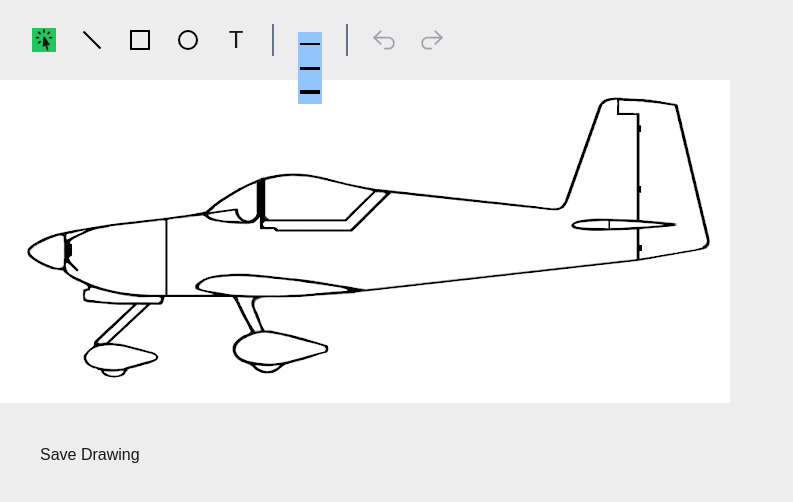
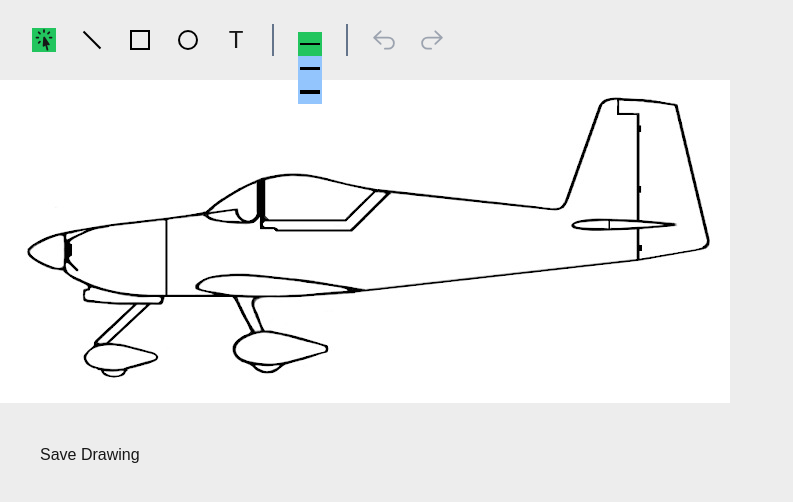
Before and after one commit to SlightlyBuggy/build_notes, a Next.js app: page /image_editor in a window 1280 px wide. Both pictures are taken after a click on the element 308 px from the left and 40 px from the top of the page. Shown: the top 502 px of the page, without its empty margins (0-793 px from the left). Built offline with nearby package versions, Linux system fonts and the light colour scheme.

Commit message:
more progress on stroke

```diff
--- a/app/lib/hooks/useToolPalette.ts
+++ b/app/lib/hooks/useToolPalette.ts
@@ -2,6 +2,8 @@ import { useState } from "react";
 import { DrawingTool } from "../util/enums";
 
 export const useToolPalette = () => {
+
+    // TODO: move stateful stuff of StrokeWidthSelector here
     const [activeTool, setActiveTool] = useState<DrawingTool>(DrawingTool.Selector);
 
     const handleToolClick = (tool: DrawingTool) => {
--- a/app/ui/ImageUploadAndEditor/ImageEditor/DrawingToolPalette/StrokeSelection/StrokeMenu.tsx
+++ b/app/ui/ImageUploadAndEditor/ImageEditor/DrawingToolPalette/StrokeSelection/StrokeMenu.tsx
@@ -1,27 +1,29 @@
-import { AvailableStroke } from "../StrokeWidthSelector"
+import { StrokeItem } from "../StrokeWidthSelector"
 import StrokeMenuItem from "./StrokeMenuItem"
 
 
 export default function StrokeMenu(
     {
         closeMenu,
-        selectedStroke,
-        setSelectedStroke,
+        selectedStrokeItem,
+        setSelectedStrokeItem,
         availableStrokes
     }:{
         closeMenu: () => void,
-        selectedStroke: AvailableStroke,
-        setSelectedStroke: (stroke: AvailableStroke) => void,
-        availableStrokes: AvailableStroke[]
+        selectedStrokeItem: StrokeItem,
+        setSelectedStrokeItem: (strokeItem: StrokeItem) => void,
+        availableStrokes: StrokeItem[]
     }
 ) {
-    // TODO: pick up here
     return (
-        <div className="relative z-10 flex items-start">
+        <div className="relative z-10 flex items-start"
+            onMouseLeave={() => closeMenu()}
+
+        >
             <div className="p-3">
                 {availableStrokes.map((val, idx) => {
                 return  (
-                    <StrokeMenuItem key={idx} widthPx={val.strokeWidthPx} />
+                    <StrokeMenuItem key={idx} thisStrokeItem={val} selectedStrokeItem={selectedStrokeItem} setSelectedStrokeItem={setSelectedStrokeItem}/>
                 )
                 })}
             </div>
--- a/app/ui/ImageUploadAndEditor/ImageEditor/DrawingToolPalette/StrokeSelection/StrokeMenuItem.tsx
+++ b/app/ui/ImageUploadAndEditor/ImageEditor/DrawingToolPalette/StrokeSelection/StrokeMenuItem.tsx
@@ -1,20 +1,27 @@
 import clsx from "clsx"
+import { StrokeItem } from "../StrokeWidthSelector"
 
 export default function StrokeMenuItem(
     {
-        widthPx,
+        thisStrokeItem,
+        selectedStrokeItem,
+        setSelectedStrokeItem,
 
     }:{
-        widthPx: number
+        thisStrokeItem: StrokeItem,
+        selectedStrokeItem: StrokeItem,
+        setSelectedStrokeItem: (strokeItem: StrokeItem) => void
     }
 ) {
-    const widthClass = `h-[${widthPx}px]`
+    const widthClass = `h-[${thisStrokeItem.strokeWidthPx}px]`
     return(
         <div
             className={clsx(
-                "flex items-center hover:cursor-pointer bg-blue-300",
+                "flex items-center hover:cursor-pointer",
+                {"bg-blue-300": thisStrokeItem.strokeName != selectedStrokeItem.strokeName},
+                {"bg-green-500": thisStrokeItem.strokeName == selectedStrokeItem.strokeName},
             )}
-
+            onClick={() => {setSelectedStrokeItem(thisStrokeItem)}}
 
         >
             <div className="h-6 w-6 flex items-center justify-center hover:bg-yellow-100">
--- a/app/ui/ImageUploadAndEditor/ImageEditor/DrawingToolPalette/StrokeWidthSelector.tsx
+++ b/app/ui/ImageUploadAndEditor/ImageEditor/DrawingToolPalette/StrokeWidthSelector.tsx
@@ -5,12 +5,12 @@ import { useState } from "react"
 import SelectedStrokeButton from "./StrokeSelection/SelectedStrokeButton"
 import StrokeMenu from "./StrokeSelection/StrokeMenu"
 
-export interface AvailableStroke {
+export interface StrokeItem {
     strokeName: string
     strokeWidthPx: number
 }
 
-const availableStrokes: AvailableStroke[] = [
+const strokeItems: StrokeItem[] = [
     {strokeName: 'small', strokeWidthPx: 2},
     {strokeName: 'medium', strokeWidthPx: 3},
     {strokeName: 'large', strokeWidthPx: 4},
@@ -19,11 +19,10 @@ const availableStrokes: AvailableStroke[] = [
 export default function StrokeWidthSelector() {
 
     const [strokeMenuOpen, setStrokeMenuOpen] = useState<boolean>(false)
-    const [selectedStroke, setSelectedStroke] = useState<AvailableStroke>({strokeName: 'small', strokeWidthPx: 2})
+    const [selectedStrokeItem, setSelectedStrokeItem] = useState<StrokeItem>({strokeName: 'small', strokeWidthPx: 2})
 
     const openMenu = () => {
         setStrokeMenuOpen(true)
-
     }
 
     const closeMenu = () => {
@@ -38,7 +37,7 @@ export default function StrokeWidthSelector() {
     } else {
         return (
 
-            <StrokeMenu closeMenu={closeMenu} selectedStroke={selectedStroke} setSelectedStroke={setSelectedStroke} availableStrokes={availableStrokes}/>
+            <StrokeMenu closeMenu={closeMenu} selectedStrokeItem={selectedStrokeItem} setSelectedStrokeItem={setSelectedStrokeItem} availableStrokes={strokeItems}/>
         )
     }
 }
--- a/app/ui/ImageUploadAndEditor/ImageEditor/ImageEditor.tsx
+++ b/app/ui/ImageUploadAndEditor/ImageEditor/ImageEditor.tsx
@@ -1,16 +1,13 @@
 'use client'
 import { StaticImageData } from "next/image";
-import React, { useRef, useState } from "react"
-import { DrawingTool } from "@/app/lib/util/enums";
+import React, { useRef } from "react"
 import { useDrawingTool } from "@/app/lib/hooks/useDrawingTools";
 import ImageAndCanvases from "./ImageAndCanvases";
 import DrawingToolPalette from "./DrawingToolPalette/DrawingToolPalette";
 import SaveDrawingButton from "./SaveDrawingButton";
-import { DrawingCommand } from "@/app/lib/util/types";
 import { useDrawingCommands } from "@/app/lib/hooks/useDrawingCommands";
 import { saveImage } from "@/app/lib/util/image";
 import { useToolPalette } from "@/app/lib/hooks/useToolPalette";
-
 
 export default function ImageEditor({
     imageData
@@ -30,7 +27,6 @@ export default function ImageEditor({
 
     const {textInputState, textInputValueSetter, textInputSizeSetter} = useDrawingTool(canvasRefPerm, canvasRefTemp, activeTool,
         canvasWidth, canvasHeight, drawCommands, addDrawingCommand, drawCommandsSetter);
-
 
     return (
         <div data-testid='image-editor' className="relative z-1">
```
